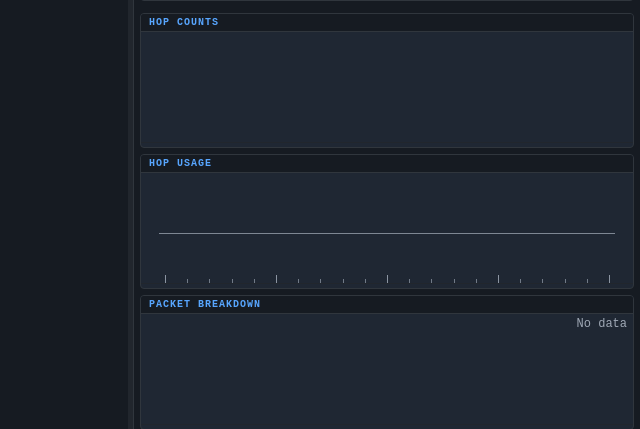
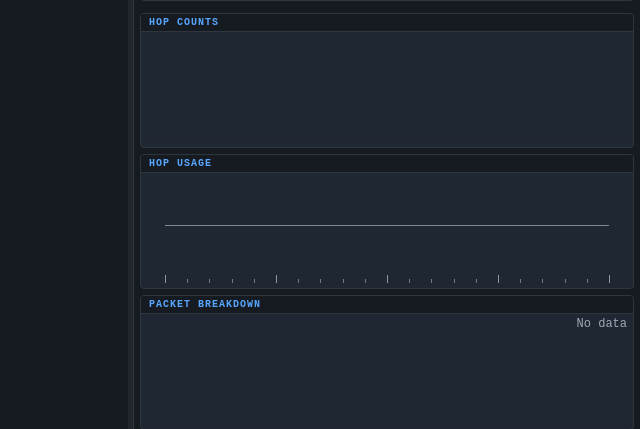
Before and after one commit to swiings/NodeMonitor, a Flask app: page / in a window 1280 px wide. Shown: the part 694-1123 px from the top of the page, without its empty margins (640-1280 px from the left). Run offline with Flask 3, Linux system fonts and the light colour scheme; data that the repository does not hold is empty.

Commit message:
fix centerline

```diff
--- a/NMDisplay/static/css/style.css
+++ b/NMDisplay/static/css/style.css
@@ -516,25 +516,32 @@ body.layout-split #nm-charts-container {
 .nm-hop-usage-plot {
   position: relative;
   height: 100%;
-  padding: 6px 12px 22px;
+  padding: 0;
 }
 
 .nm-hop-usage-centerline {
   position: absolute;
-  left: 18px;
-  right: 18px;
+  left: 0;
+  right: 0;
   top: 50%;
   border-top: 1px solid var(--text-dim);
   opacity: 0.75;
 }
 
 .nm-hop-usage-bars {
+  position: absolute;
+  left: 24px;
+  right: 24px;
+  top: 6px;
+  bottom: 22px;
+}
+
+.nm-hop-usage-bars-row {
   position: relative;
   height: 100%;
   display: flex;
   align-items: stretch;
   gap: 3px;
-  padding: 0 12px;
 }
 
 .nm-hop-usage-bucket {
--- a/NMDisplay/static/js/gauges.js
+++ b/NMDisplay/static/js/gauges.js
@@ -351,8 +351,10 @@ const NMGauges = (() => {
     }
 
     chart.innerHTML = `<div class="nm-hop-usage-plot">
-      <div class="nm-hop-usage-centerline"></div>
-      <div class="nm-hop-usage-bars">${bars}</div>
+      <div class="nm-hop-usage-bars">
+        <div class="nm-hop-usage-centerline"></div>
+        <div class="nm-hop-usage-bars-row">${bars}</div>
+      </div>
       <div class="nm-hop-usage-axis">${axisTicks.join("")}</div>
     </div>`;
   }
```
